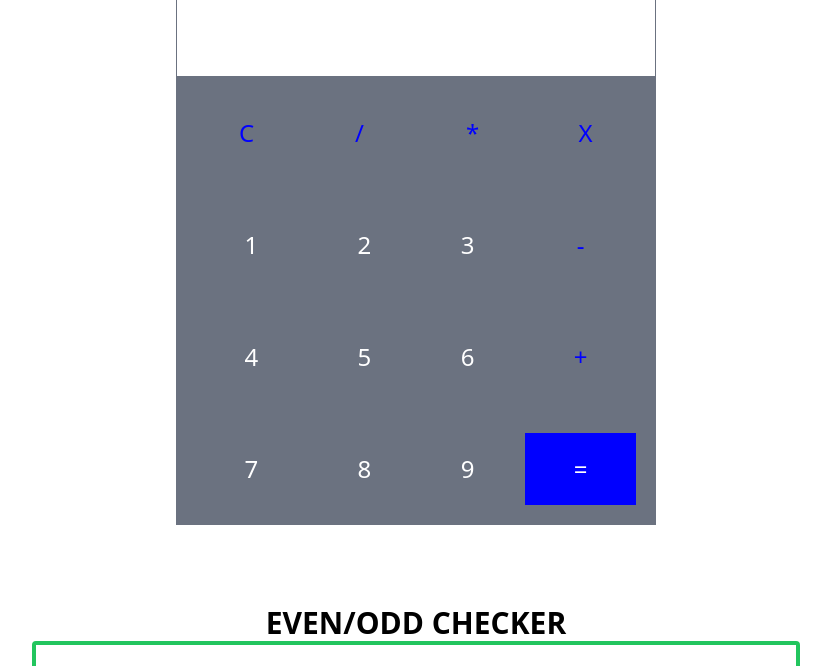
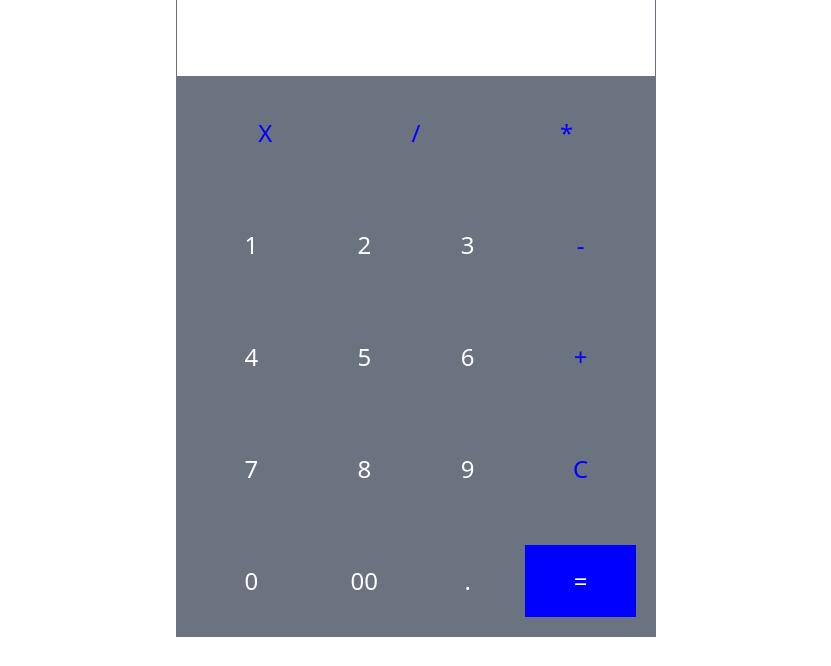
Before and after one commit to Pheeyah-O/JavaScript_Projects, a plain HTML site: page index.html in a window 1280 px wide. Shown: the part 103-769 px from the top of the page, without its empty margins (224-1055 px from the left). Drawn offline with nearby package versions, Linux system fonts and the light colour scheme.

Commit message:
Correct code after initial push

```diff
--- a/index.html
+++ b/index.html
@@ -15,10 +15,10 @@
     <div id="showAnswer" class="border border-gray-500 text-right mx-auto w-[40%] h-20 p-4 text-3xl"></div>
 
     <div class="w-[40%] mx-auto flex gap-3 p-5 bg-gray-500">
-      <button class=" text-center w-[40%] p-5 text-2xl text-[blue]" onclick="clearScreen()">C</button>
+      <button class=" text-center w-[40%] p-5 text-2xl text-[blue]" onclick="backspace()">X</button>
       <button class=" text-center w-[40%] p-5 text-2xl text-[blue]" onclick="numClick('/')">/</button>
       <button class=" text-center w-[40%] p-5 text-2xl text-[blue]" onclick="numClick('*')">*</button>
-      <button class=" text-center w-[40%] p-5 text-2xl text-[blue]" onclick="backspace()">X</button>
+
 
     </div>
 
@@ -38,8 +38,16 @@
       <button class=" text-center w-[40%] p-5 text-2xl text-white" onclick="numClick(7)">7</button>
       <button class=" text-center w-[40%] text-2xl text-white" onclick="numClick(8)">8</button>
       <button class=" text-center w-[40%] text-2xl text-white" onclick="numClick(9)">9</button>
-      <button class="text-center w-[40%] p-5 text-2xl bg-[blue] text-white" onclick="equalSign('=')">=</button>
+      <button class=" text-center w-[40%] p-5 text-2xl text-[blue]" onclick="clearScreen()">C</button>
     </div>
+
+    <div class="w-[40%] mx-auto flex gap-3 p-5 bg-gray-500">
+      <button class=" text-center w-[40%] p-5 text-2xl text-white" onclick="numClick(0)">0</button>
+      <button class=" text-center w-[40%] text-2xl text-white" onclick="numClick('00')">00</button>
+      <button class=" text-center w-[40%] text-2xl text-white" onclick="numClick('.')">.</button>
+      <button class="text-center w-[40%]  p-5 text-2xl bg-[blue] text-white" onclick="equalSign('=')">=</button>
+    </div>
+
 
 
 
```
